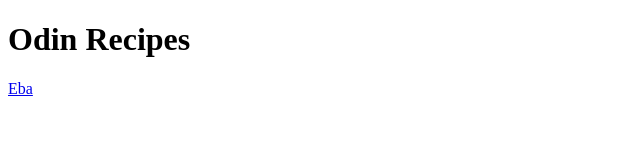
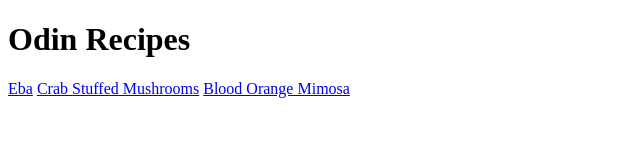
Before and after one commit to tunsmart/odin-recipes, a plain HTML site: page index.html in a window 1280 px wide. Shown: the whole page, without its empty margins (0-640 px from the left). Drawn offline with Linux system fonts and the light colour scheme.

Commit message:
Add two more recipes to index.html

```diff
--- a/index.html
+++ b/index.html
@@ -8,5 +8,7 @@
     <body>
         <h1>Odin Recipes</h1>
         <a href="./recipes/eba.html">Eba</a>
+        <a href="./recipes/crab-stuffed-mushrooms.html">Crab Stuffed Mushrooms</a>
+        <a href="./recipes/blood-orange-mimosa.html">Blood Orange Mimosa</a>
     </body>
 </html>
```
